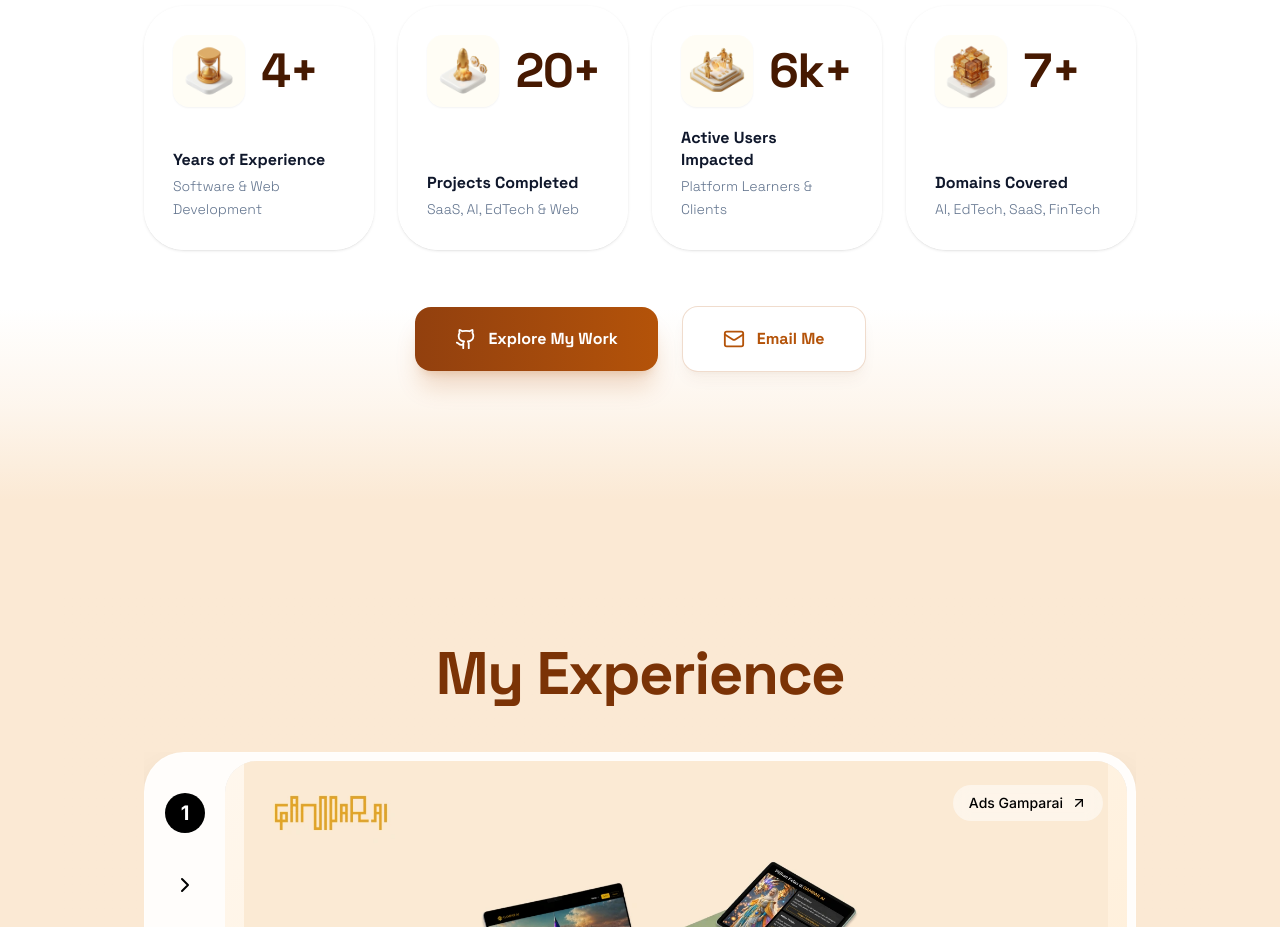
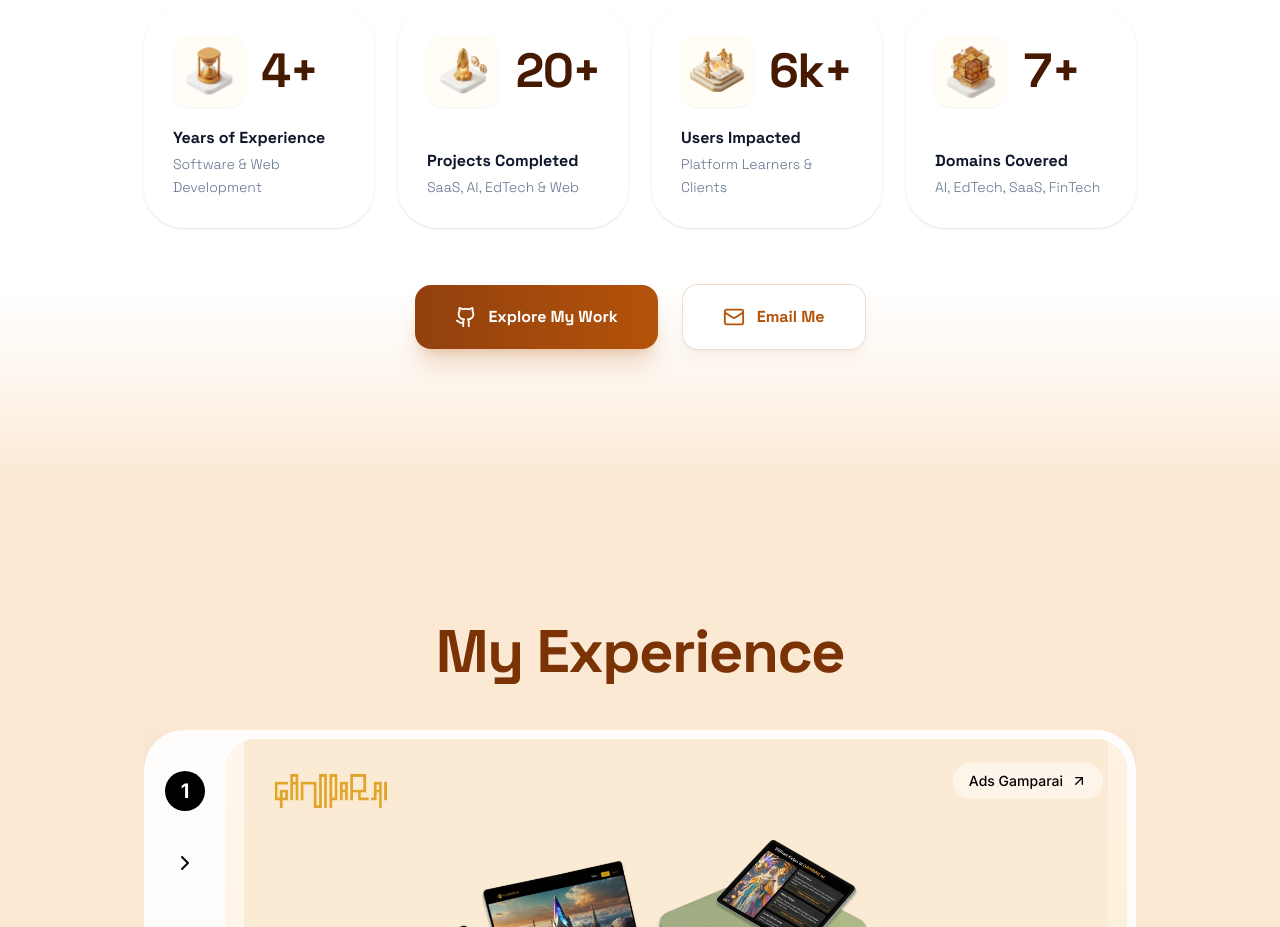
Before and after one commit to glenrioariesto/Portofolio, a Next.js app: page / in a window 1280 px wide. Shown: the part 2220-3147 px from the top of the page. Built offline with nearby package versions, Linux system fonts and the light colour scheme; a web font is replaced by a local one.

Commit message:
fix: change Active Users Impacted to Users Impacted for symmetrical layout

```diff
--- a/components/ImpactSection.tsx
+++ b/components/ImpactSection.tsx
@@ -24,7 +24,7 @@ const stats = [
     {
         numericValue: 6,
         suffix: "k+",
-        label: "Active Users Impacted",
+        label: "Users Impacted",
         sublabel: "Platform Learners & Clients",
         image: "/assets/stats/users.webp"
     },
```
